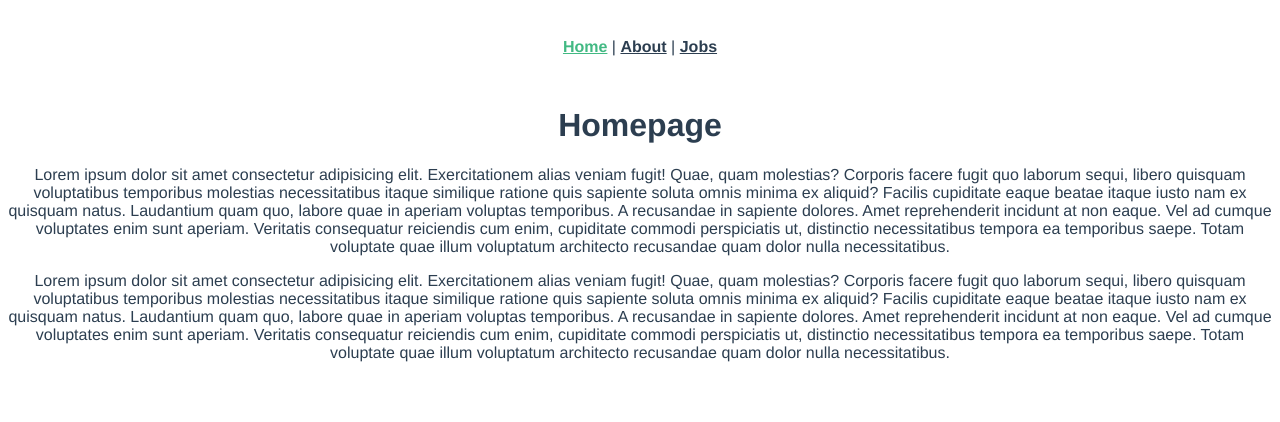
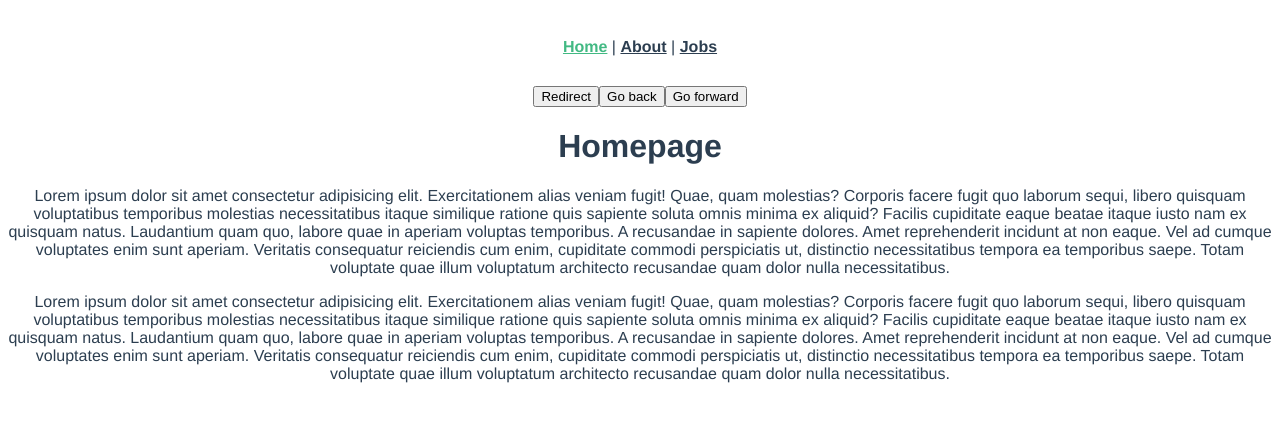
Before and after one commit to braden-w-tutorials/learn-vue-with-net-ninja, a Vue app in the folder ninja-jobs/: page / in a window 1280 px wide. Shown: the top 422 px of the page. Built offline with nearby package versions, Linux system fonts and the light colour scheme.

Commit message:
Added Redirect, Back, and Forward buttons

```diff
--- a/ninja-jobs/src/App.vue
+++ b/ninja-jobs/src/App.vue
@@ -5,9 +5,23 @@
     <router-link :to="{ name: 'About' }">About</router-link> |
     <router-link :to="{ name: 'Jobs' }">Jobs</router-link>
   </div>
+  <button @click="redirect">Redirect</button>
+  <button @click="back">Go back</button>
+  <button @click="forward">Go forward</button>
   <router-view />
 </template>
 
+<script>
+export default {
+  methods: {
+    redirect() {},
+    back() {
+      this.$router.go(-1)
+    },
+    forward() {},
+  },
+}
+</script>
 <style>
 #app {
   font-family: Avenir, Helvetica, Arial, sans-serif;
```
